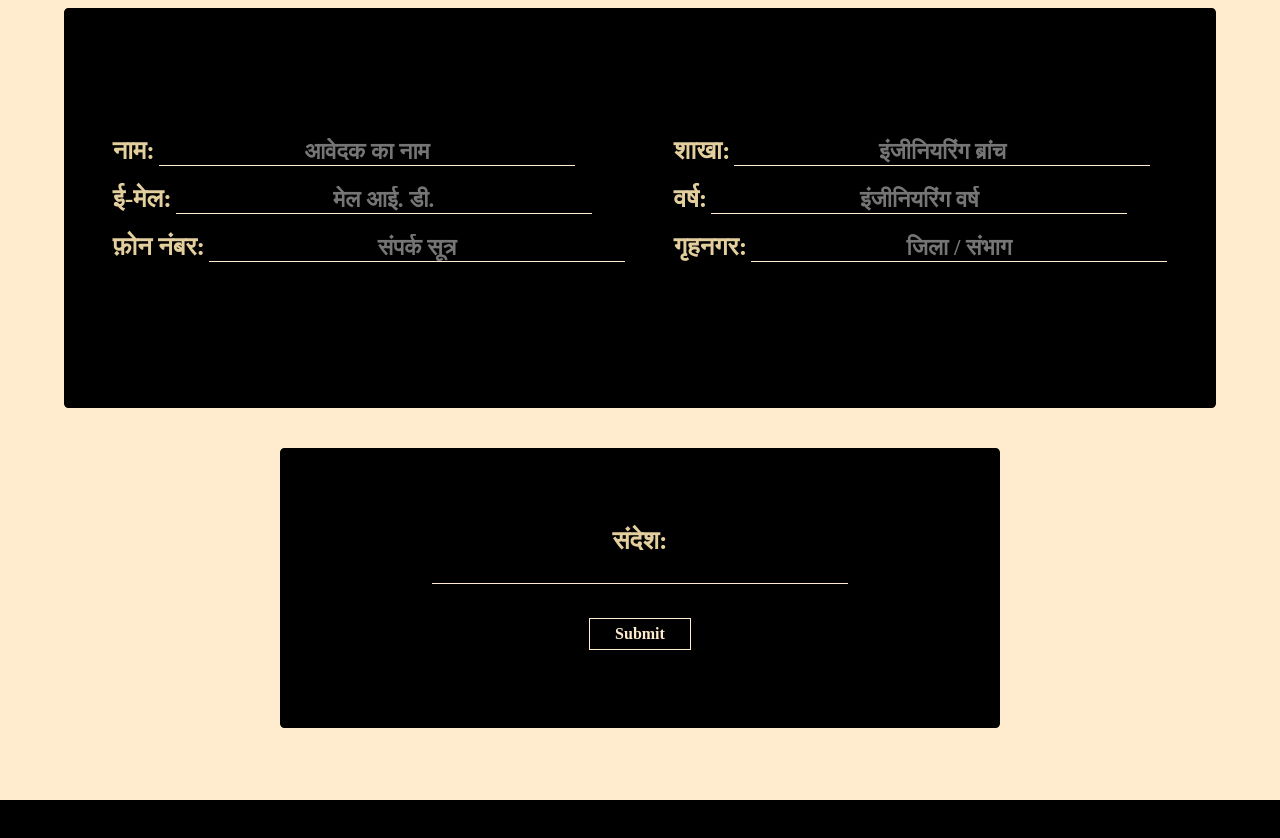
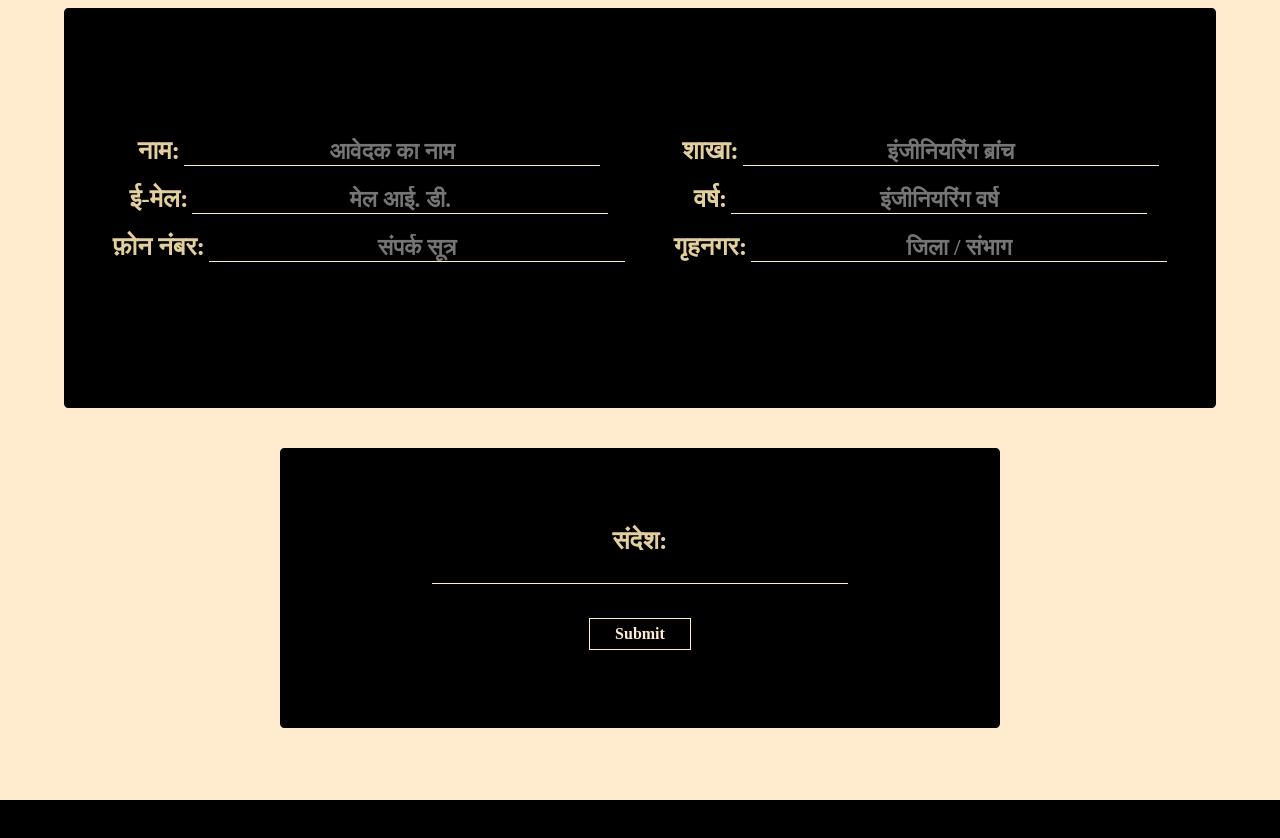
Before and after one commit to sanatthedev/aahvaan2024, a plain HTML site: page index.html in a window 1280 px wide. Shown: the part 960-1798 px from the top of the page. Drawn offline with Linux system fonts and the light colour scheme; a web font is replaced by a local one.

Commit message:
Update index.html

```diff
--- a/index.html
+++ b/index.html
@@ -34,7 +34,7 @@
         <br>
         <br>
         <div class="form">
-            <form>
+            <center><form>
                 <label id="label" for="name">नाम:</label>
                 <input type="text" id="input" name="name" placeholder="आवेदक का नाम"><br><br>
 
@@ -43,9 +43,9 @@
 
                 <label id="label" for="name">फ़ोन नंबर:</label>
                 <input type="number" id="input" name="name" placeholder="संपर्क सूत्र"><br><br>
-            </form>
+            </form></center>
 
-            <form>
+            <center><form>
                 <label id="label" for="name">शाखा:</label>
                 <input type="text" id="input" name="name" placeholder="इंजीनियरिंग ब्रांच"><br><br>
 
@@ -54,7 +54,7 @@
 
                 <label id="label" for="name">गृहनगर:</label>
                 <input type="text" id="input" name="name" placeholder="जिला / संभाग"><br><br>
-            </form>
+            </form></center>
         </div>
         <br>
         <br>
```
